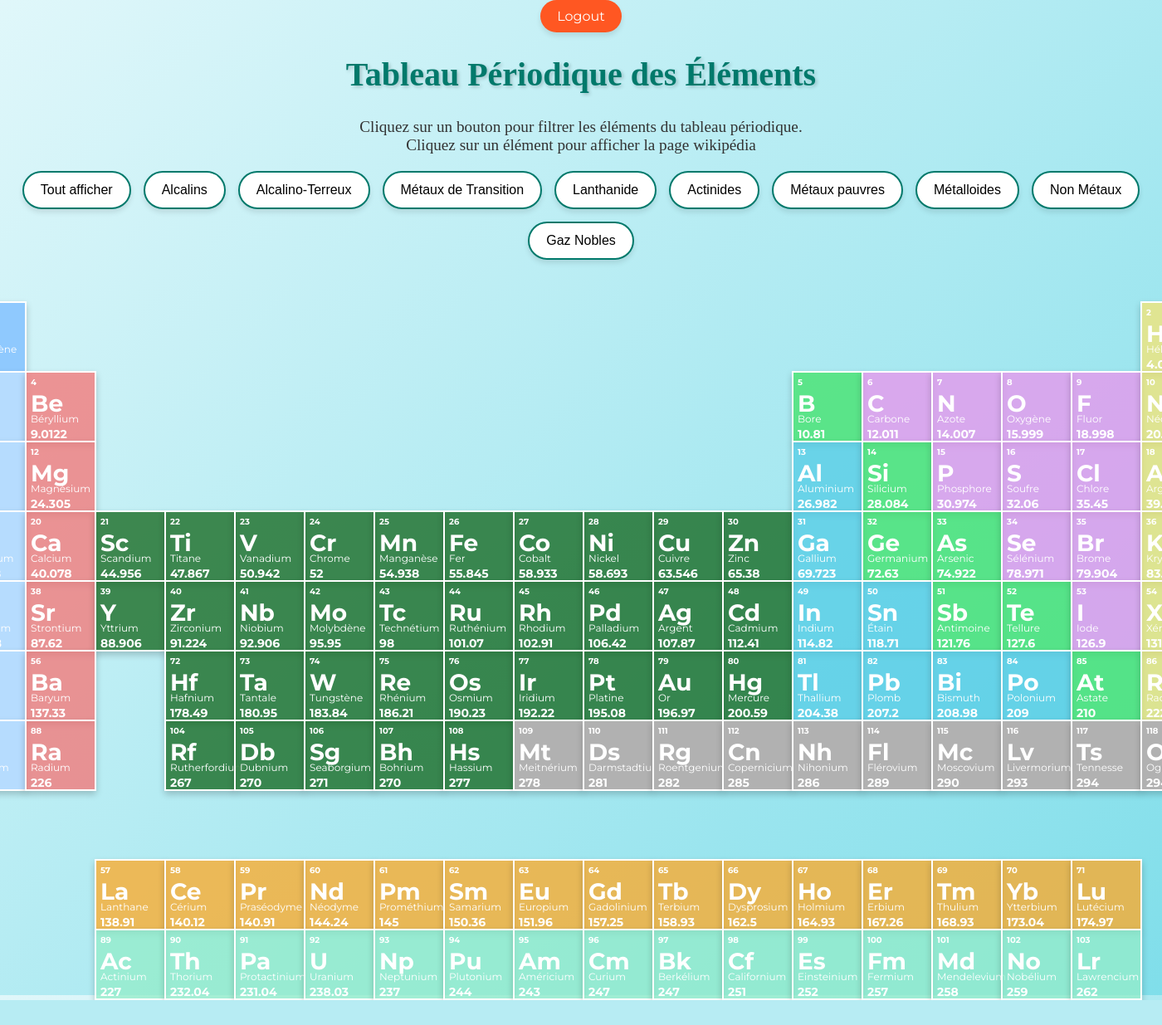
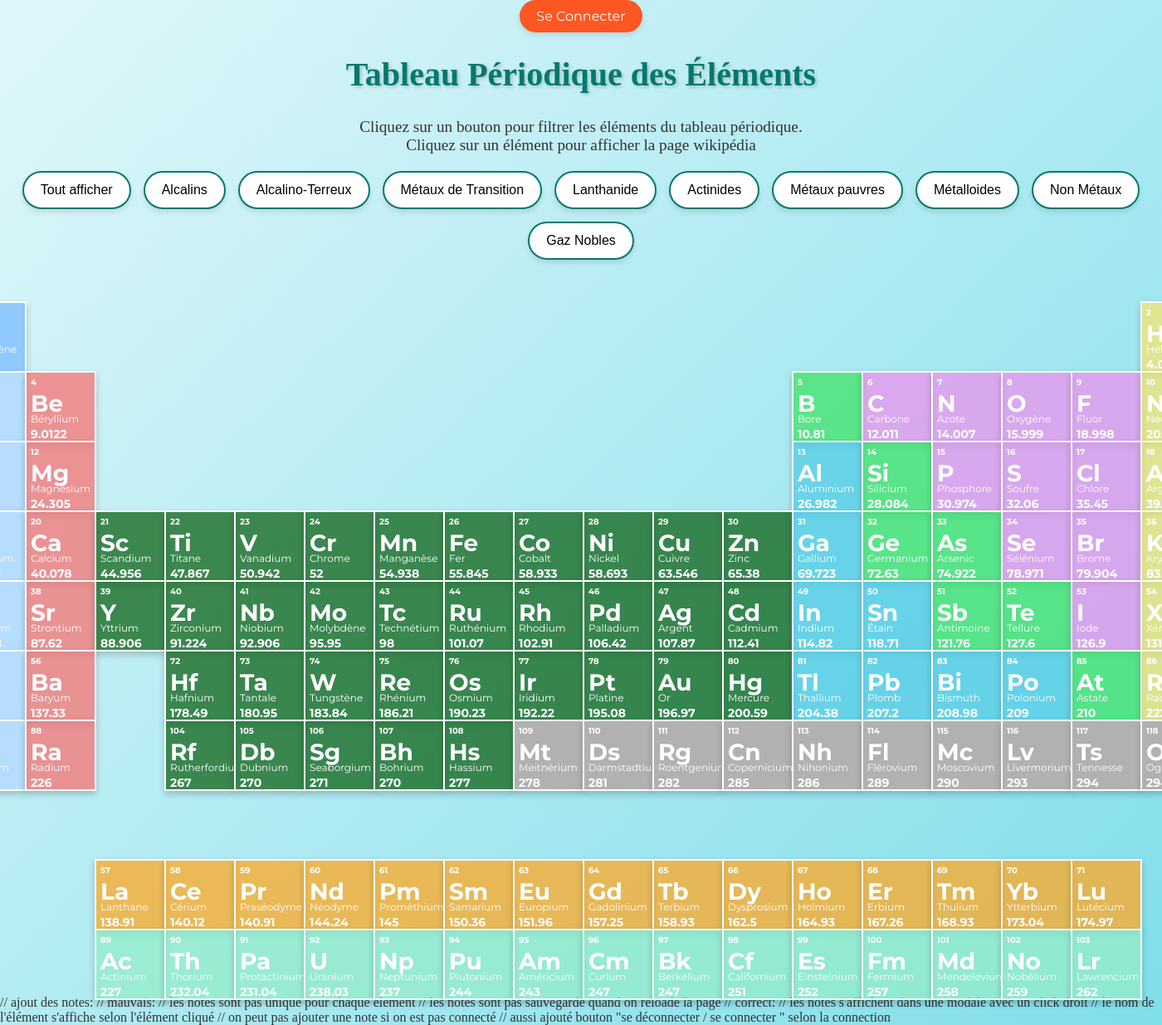
Before and after one commit to RaphaelForget21/Tab_periodiqueREAL, a Django app: page /periodic_table/ in a window 1400 px wide; the page is wider, and only the part inside the window is pictured. Shown: that part at 83% size. Before the commit the page ends 1205 px from the top of that part, so only its background shows below. Run offline with Django 5.2, Linux system fonts and the light colour scheme; some web fonts are replaced.

Commit message:
ajout des notes: les notes sont pas unique pour chaque element les notes sont pas sauvegardé quand on reloade la page les notes s'affichent dans une modale avec un click droit le nom de l'élément s'affiche selon l'élément cliqué on peut pas ajouter une note si on est pas connecté aussi ajouté bouton "se déconnecter / se connecter " selon la connection

```diff
--- a/DjangoProjectGEEKOS/urls.py
+++ b/DjangoProjectGEEKOS/urls.py
@@ -25,5 +25,7 @@ urlpatterns = [
     path('', views.login_view, name='login'),
     path('register/', views.register_view, name='register'),
     path('logout/', views.logout_view, name='logout'),
-    path('save_note/', views.save_note_view, name='save_note'),
+    path('save-note/', views.save_note_view, name='save_note'),
+    path('get-note/', views.get_note_view, name='get_note'),
+
 ]
--- a/Tableau_Periodique/templates/tab.html
+++ b/Tableau_Periodique/templates/tab.html
@@ -201,11 +201,11 @@
             transform: translateY(-50%);
             background-color: #ffffff;
             border: 2px solid #ccc;
-            padding: 20px;
-            border-radius: 10px;
-            box-shadow: 0 0 10px rgba(0, 0, 0, 0.1);
+            padding: 2px; /* Réduction du padding */
+            border-radius: 8px; /* Réduction du rayon des coins */
+            box-shadow: 0 0 8px rgba(0, 0, 0, 0.1); /* Réduction de l'ombre */
             display: none;
-            width : 200px;
+            width: 150px; /* Réduction de la largeur */
         }
 
         #hover-details .case {
@@ -236,10 +236,63 @@
             margin-top: 10px;
             font-size: 14px;
         }
+
+        #noteModal {
+            display: none; /* Caché par défaut */
+            position: fixed; /* Rester en place */
+            z-index: 1; /* Au-dessus */
+            left: 0;
+            top: 0;
+            width: 100%; /* Pleine largeur */
+            height: 100%; /* Pleine hauteur */
+            overflow: auto; /* Activer le défilement si nécessaire */
+            background-color: rgba(0,0,0,0.4); /* Noir avec opacité */
+        }
+        #noteModal .modal-content {
+            background-color: #fefefe;
+            margin: 15% auto; /* 15% du haut et centré */
+            padding: 20px;
+            border: 1px solid #888;
+            width: 80%; /* Peut varier selon la taille de l'écran */
+        }
+        #noteTextarea {
+            width: 100%;
+            height: 200px;
+            padding: 10px;
+            border: 1px solid #ccc;
+            border-radius: 4px;
+            font-size: 16px;
+            font-family: 'Montserrat', sans-serif;
+        }
+        #saveNoteButton {
+            margin-top: 10px;
+            padding: 10px 20px;
+            font-size: 16px;
+            font-family: 'Montserrat', sans-serif;
+            color: #ffffff;
+            background-color: #4CAF50;
+            border: none;
+            border-radius: 25px;
+            cursor: pointer;
+            transition: all 0.3s ease;
+        }
+        #saveNoteButton:hover {
+            background-color: #45a049;
+            box-shadow: 0 6px 10px rgba(0, 0, 0, 0.2);
+            transform: scale(1.05);
+        }
+        #noteModal .close {
+            color: #aaa;
+            float: right;
+            font-size: 28px;
+            font-weight: bold;
+        }
+
     </style>
 </head>
 <body>
-    <a href="{% url 'logout' %}" class="logout-button">Logout</a>
+    <a href="{% url 'logout' %}" class="logout-button" style="{% if not request.user.is_authenticated %}display: none;{% endif %}">Se Déconnecter</a>
+    <a href="{% url 'login' %}" class="logout-button" style="{% if request.user.is_authenticated %}display: none;{% endif %}">Se Connecter</a>
     <h1>Tableau Périodique des Éléments</h1>
     <p style="text-align: center;">Cliquez sur un bouton pour filtrer les éléments du tableau périodique.<br>Cliquez sur un élément pour afficher la page wikipédia</p>
     <div id="filters">
@@ -276,12 +329,20 @@
         </div>
     </div>
 
-    <div id="myModal" class="modal">
+    <div id="wikiModal" class="modal">
         <div class="modal-content">
             <span class="close">&times;</span>
             <p id="element-details"></p>
         </div>
     </div>
+    <div id="noteModal" class="modal">
+    <div class="modal-content">
+        <span class="close">&times;</span>
+        <h2 id="noteModalHeading">Ajouter une note</h2>
+        <textarea id="noteTextarea" placeholder="Écrivez votre note ici..."></textarea>
+        <button id="saveNoteButton">Sauvegarder la note</button>
+    </div>
+</div>
 
     <script>
         // Fetch the JSON data
@@ -297,6 +358,12 @@
                 });
             })
             .catch(error => console.error('Error loading elements:', error));
+        // Helper function to get CSRF token
+        function getCSRFToken() {
+            const csrfToken = document.querySelector('[name=csrfmiddlewaretoken]');
+            return csrfToken ? csrfToken.value : '';
+        }
+        const isAuthenticated = {{ is_authenticated|yesno:"true,false" }};
 
         // Fonction pour générer une case du tableau périodique
         function createElementCell(element) {
@@ -304,6 +371,7 @@
             div.classList.add('case', element.categorie);
             div.style.gridRowStart = element.position.row;
             div.style.gridColumnStart = element.position.col;
+            div.dataset.numero = element.numero;
 
             const info = `
                 <div class="info">
@@ -317,8 +385,27 @@
 
             // Ajouter un écouteur d'événement de clic uniquement si l'élément n'est pas vide
             if (element.categorie !== 'vide') {
+
+                div.addEventListener('contextmenu', () => {
+                    event.preventDefault();
+                    const noteModal = document.getElementById('noteModal');
+                    const noteTextarea = document.getElementById('noteTextarea');
+                    const modalHeading = document.getElementById('noteModalHeading');
+                    modalHeading.textContent = `Ajouter une note pour ${element.nom}`;
+                    if (isAuthenticated) {
+                        noteTextarea.style.display = 'block';
+                        saveNoteButton.style.display = 'block';
+                        noteTextarea.dataset.elementId = element.numero; // Store element ID
+                    } else {
+                        noteTextarea.style.display = 'none';
+                        saveNoteButton.style.display = 'none';
+                        modalHeading.textContent = 'Connectez-vous pour ajouter une note';
+                    }
+
+                    noteModal.style.display = 'block'; // Afficher la modale
+                    });
                 div.addEventListener('click', () => {
-                    const modal = document.getElementById("myModal");
+                    const modal = document.getElementById("wikiModal");
                     const elementDetails = document.getElementById("element-details");
 
                     // Récupérer les informations de Wikipedia
@@ -337,12 +424,68 @@
                         });
                 });
             }
+            // Save the note
+            function saveNote() {
+                const noteTextarea = document.getElementById('noteTextarea');
+                const noteContent = noteTextarea.value;
+                const elementId = noteTextarea.dataset.elementId;
 
-            // Ajouter des événements de survol
-            div.addEventListener('mouseover', () => showHoverDetails(element));
-            div.addEventListener('mouseout', hideHoverDetails);
+                fetch('/save-note/', {
+                    method: 'POST',
+                    headers: {
+                        'Content-Type': 'application/json',
+                        'X-CSRFToken': getCSRFToken()
+                    },
+                    body: JSON.stringify({
+                        element_id: parseInt(elementId), // Ensure element_id is sent
+                        note: noteContent
+                    })
+                })
+                .then(response => response.json())
+                .then(data => {
+                    if (data.success) {
+                        alert('Note saved successfully!');
+                        closeModal(document.getElementById('noteModal'));
+                    } else {
+                        alert('Failed to save note: ' + data.error);
+                    }
+                })
+                .catch(error => console.error('Error saving note:', error));
+            }
+            document.getElementById('saveNoteButton').onclick = saveNote;
 
-            return div;
+            // Function to close the modal
+            function closeModal(modal) {
+                modal.style.display = 'none';
+            }
+
+            // Add a single event listener for closing modals
+            function setupModalClose(modal, closeButton) {
+                // Close the modal when the close button is clicked
+                closeButton.addEventListener('click', () => closeModal(modal));
+
+                // Close the modal when clicking outside the modal content
+                window.addEventListener('click', (event) => {
+                    if (event.target === modal) {
+                        closeModal(modal);
+                    }
+                });
+            }
+
+            // Setup for noteModal
+            const noteModal = document.getElementById('noteModal');
+            const noteCloseButton = document.querySelector('#noteModal .close');
+            setupModalClose(noteModal, noteCloseButton);
+
+            // Setup for wikiModal
+            const wikiModal = document.getElementById('wikiModal');
+            const wikiCloseButton = document.querySelector('#wikiModal .close');
+            setupModalClose(wikiModal, wikiCloseButton);
+
+        // Ajouter des événements de survol
+        div.addEventListener('mouseover', () => showHoverDetails(element));
+        div.addEventListener('mouseout', hideHoverDetails);
+        return div;
         }
 
         function showHoverDetails(element) {
@@ -390,89 +533,15 @@
             });
         });
 
-        // Obtenir la modale
-        const modal = document.getElementById("myModal");
-
-        // Obtenir l'élément <span> qui ferme la modale
-        const span = document.getElementsByClassName("close")[0];
-
-        // Lorsque l'utilisateur clique sur <span> (x), fermer la modale
-        span.onclick = function() {
-            modal.style.display = "none";
-        };
-
-        // Lorsque l'utilisateur clique n'importe où en dehors de la modale, la fermer
-        window.onclick = function(event) {
-            if (event.target == modal) {
-                modal.style.display = "none";
-            }
-        };
-    </script>
-<script>
-        document.addEventListener('DOMContentLoaded', () => {
-            const periodicTable = document.getElementById('periodic-table');
-
-            periodicTable.addEventListener('contextmenu', (event) => {
-                event.preventDefault();
-                const elementDiv = event.target.closest('.case');
-                if (!elementDiv) return;
-
-                const elementId = elementDiv.dataset.id; // Add `data-id` to each element
-                if (!elementId) return;
-
-                // Check if the user is logged in
-                const isLoggedIn = {{ request.user.is_authenticated|lower }};
-                if (!isLoggedIn) {
-                    alert('You must be logged in to add notes.');
-                    return;
-                }
-
-                // Show the note modal
-                const noteModal = document.getElementById('noteModal');
-                const noteTextarea = noteModal.querySelector('textarea');
-                noteModal.style.display = 'block';
-
-                // Load existing note
-                fetch(`/get-note/?element_id=${elementId}`)
-                    .then(response => response.json())
-                    .then(data => {
-                        noteTextarea.value = data.note || '';
-                        noteTextarea.dataset.elementId = elementId;
-                    });
-            });
-
-            // Sauvegarder note
-            document.getElementById('saveNoteButton').addEventListener('click', () => {
-                const noteTextarea = document.querySelector('#noteModal textarea');
-                const elementId = noteTextarea.dataset.elementId;
-                const noteText = noteTextarea.value;
-
-                fetch('/save-note/', {
-                    method: 'POST',
-                    headers: {
-                        'Content-Type': 'application/json',
-                        'X-CSRFToken': '{{ csrf_token }}',
-                    },
-                    body: JSON.stringify({ element_id: elementId, note: noteText }),
-                })
-                .then(response => response.json())
-                .then(data => {
-                    if (data.success) {
-                        alert('Note sauvegardée avec succès!');
-                        document.getElementById('noteModal').style.display = 'none';
-                    } else {
-                        alert("la note n'a pas pu être sauvegardée.");
-                    }
-                });
-            });
-        });
-        <div id="noteModal" style="display: none;">
-        <div class="modal-content">
-            <textarea placeholder="Write your note here..."></textarea>
-            <button id="saveNoteButton">Save Note</button>
-        </div>
-    </div>
     </script>
 </body>
-</body>
 </html>
+    // ajout des notes:
+    // mauvais:
+    // les notes sont pas unique pour chaque element
+    // les notes sont pas sauvegardé quand on reloade la page
+    // correct:
+    // les notes s'affichent dans une modale avec un click droit
+    // le nom de l'élément s'affiche selon l'élément cliqué
+    // on peut pas ajouter une note si on est pas connecté
+    // aussi ajouté bouton "se déconnecter / se connecter " selon la connection
--- a/Tableau_Periodique/views.py
+++ b/Tableau_Periodique/views.py
@@ -1,11 +1,13 @@
 from django.contrib.auth.decorators import login_required
 from django.http import JsonResponse
 from django.shortcuts import render, redirect
-from .models import Element,ElementNote
-from django.contrib.auth import authenticate, login,logout
+from .models import Element, ElementNote
+from django.contrib.auth import authenticate, login, logout
 from django.shortcuts import redirect
 from django.contrib import messages
 from .forms import CustomUserRegistrationForm
+import json
+from django.views.decorators.csrf import csrf_exempt
 
 
 def register_view(request):
@@ -20,6 +22,7 @@ def register_view(request):
     else:
         form = CustomUserRegistrationForm()
     return render(request, 'register.html', {'form': form})
+
 def login_view(request):
     if request.method == 'POST':
         username = request.POST['username']
@@ -27,13 +30,14 @@ def login_view(request):
         user = authenticate(request, username=username, password=password)
         if user is not None:
             login(request, user)
-            return redirect('periodic_table')  # Redirect to the periodic table page
+            return redirect('periodic_table')  # Redirect on successful login
         else:
-            messages.error(request, "Nom d'utilisateur ou mot de passe incorrect.")
+            messages.error(request, "Nom d'utilisateur ou mot de passe incorrect.")  # Add error message
     return render(request, 'login.html')
+
 def periodic_table_view(request):
     elements = Element.objects.all()
-    return render(request, 'tab.html', {'elements': elements})
+    return render(request, 'tab.html', {'elements': elements, 'is_authenticated': request.user.is_authenticated})
 
 def get_elements_json(request):
     elements = Element.objects.all().values(
@@ -43,22 +47,62 @@ def get_elements_json(request):
 
 def logout_view(request):
     logout(request)
-    return redirect('login')# Redirect to the login page after logout
+    return redirect('login')  # Redirect to the login page after logout
 
 @login_required
+@csrf_exempt
 def save_note_view(request):
     if request.method == 'POST':
-        element_id = request.POST['element_id']
-        note_text= request.POST['note']
-        element= Element.objects.get(id=element_id)
-        note, created= ElementNote.objects.get_or_create(user=request.user, element=element)
-        note.note= note_text
-        note.save()
+        data = json.loads(request.body)
+        element_id = data.get('element_id')
+        note = data.get('note')
+
+        if not element_id or not note:
+            return JsonResponse({'success': False, 'error': 'Invalid data'})
+
+        # Save or update the note for the specific user and element
+        ElementNote.objects.update_or_create(
+            user=request.user,
+            element_id=element_id,
+            defaults={'note': note}
+        )
         return JsonResponse({'success': True})
-    return JsonResponse({'success': False})
+
+    return JsonResponse({'success': False, 'error': 'Invalid request method'})
 @login_required
 def get_note_view(request):
     element_id = request.GET.get('element_id')
-    element = Element.objects.get(id=element_id)
-    note = ElementNote.objects.filter(user=request.user, element=element).first()
-    return JsonResponse({'note': note.note if note else ''})
+
+    if not element_id or not element_id.isdigit():
+        return JsonResponse({'success': False, 'error': 'Invalid or missing element_id'})
+
+    try:
+        element_note = ElementNote.objects.get(user=request.user, element_id=int(element_id))
+        return JsonResponse({'success': True, 'note': element_note.note})
+    except ElementNote.DoesNotExist:
+        return JsonResponse({'success': True, 'note': ''})  # Return empty note if not found
+    except Exception as e:
+        return JsonResponse({'success': False, 'error': str(e)})
+
+@login_required
+@csrf_exempt
+def delete_note_view(request):
+    if request.method == 'POST':
+        try:
+            data = json.loads(request.body)
+            element_id = data.get('element_id')
+
+            if not element_id or not isinstance(element_id, int):
+                return JsonResponse({'success': False, 'error': 'Invalid or missing element_id'})
+
+            # Delete the note
+            deleted, _ = ElementNote.objects.filter(user=request.user, element_id=element_id).delete()
+            if deleted:
+                return JsonResponse({'success': True})
+            else:
+                return JsonResponse({'success': False, 'error': 'Note not found'})
+        except json.JSONDecodeError:
+            return JsonResponse({'success': False, 'error': 'Invalid JSON format'})
+        except Exception as e:
+            return JsonResponse({'success': False, 'error': str(e)})
+    return JsonResponse({'success': False, 'error': 'Invalid request method'})
```
Also changed, not shown: Tableau_Periodique/models.py (+8 -12 lines), db.sqlite3.
